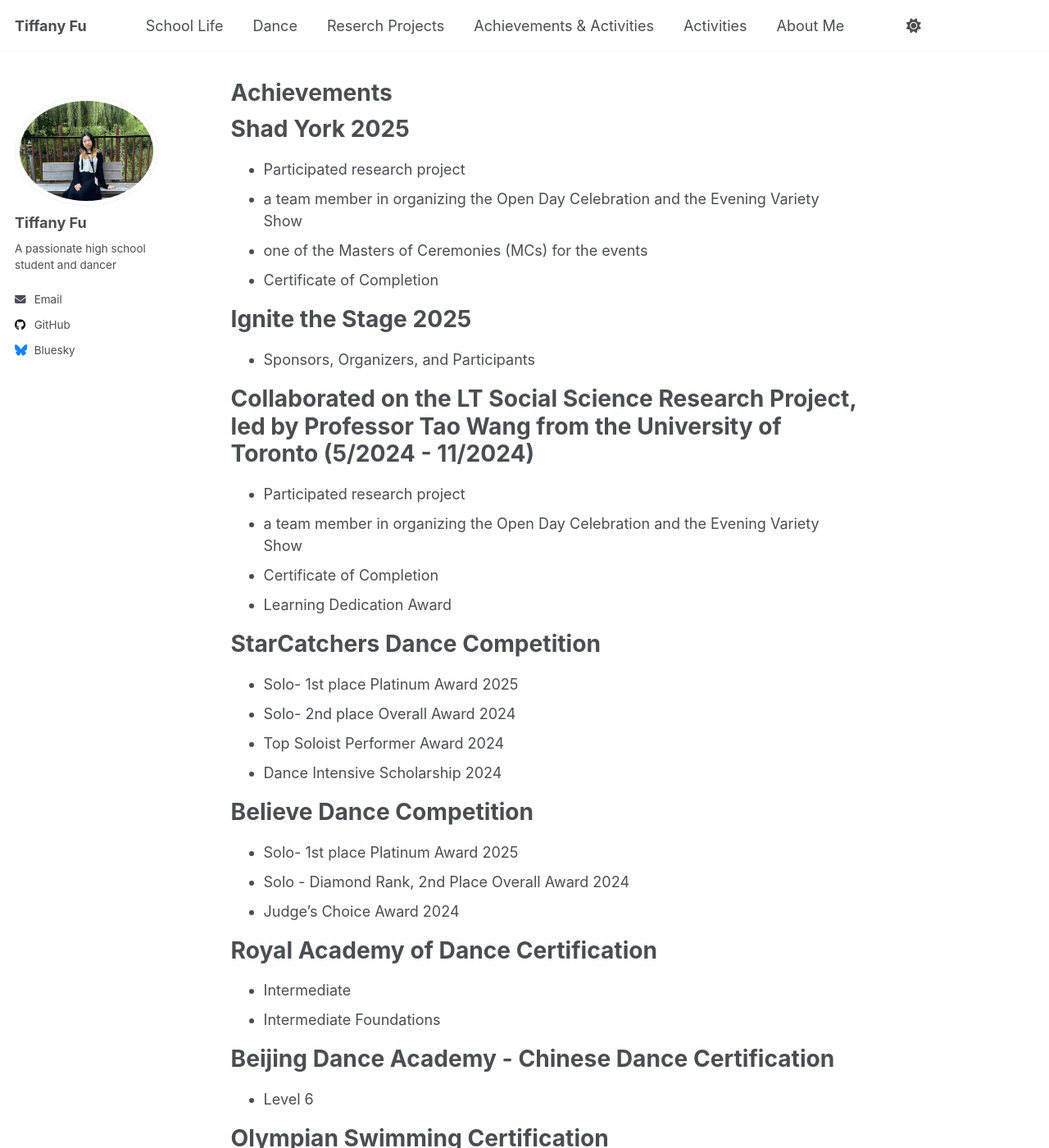
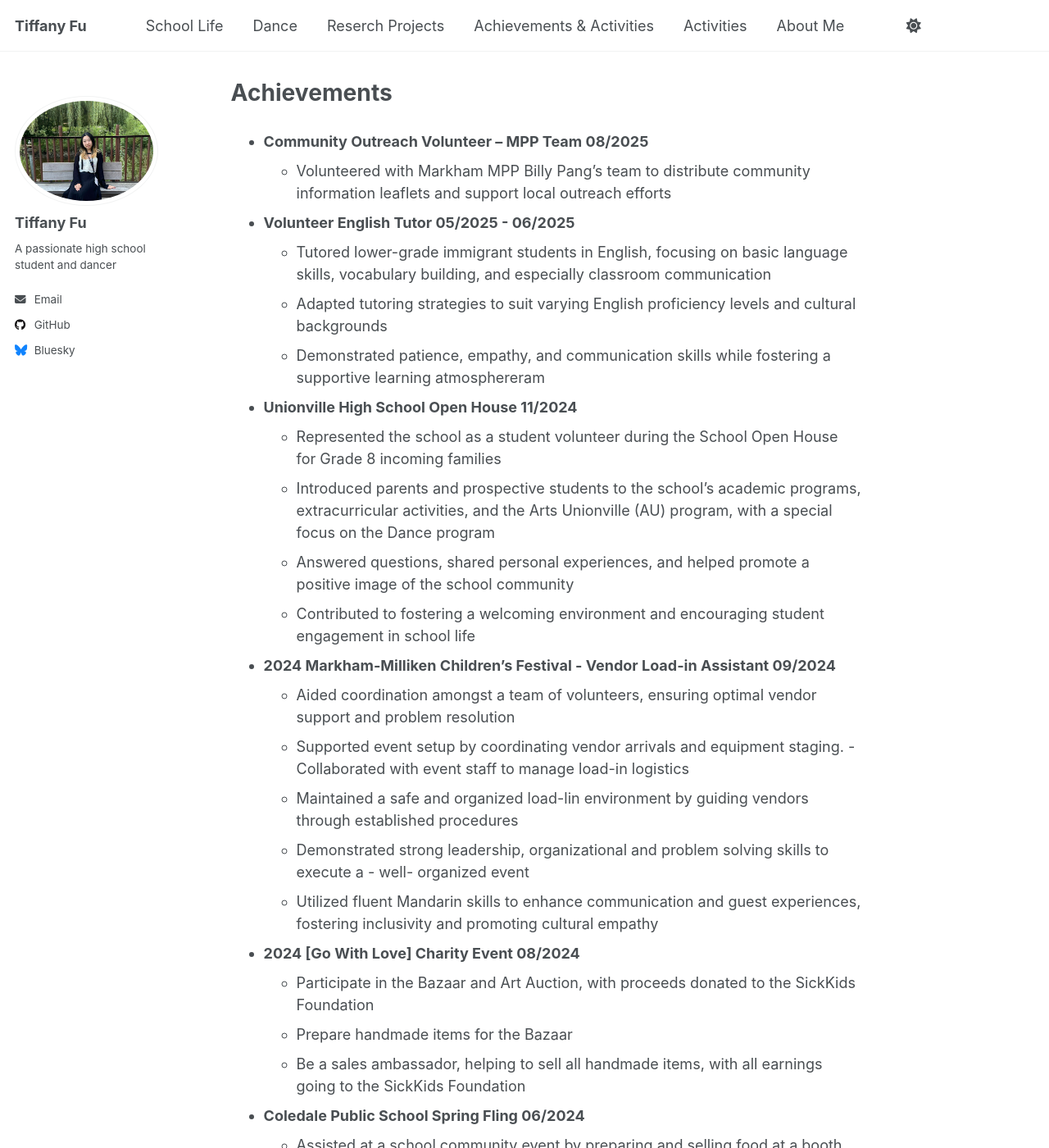
Before and after one commit to TiffanyJTFu/TiffanyFu, a Jekyll site: the page built from _portfolio/Activities.md, in a window 1280 px wide and 1400 px high. Shown: the whole window at 82% size. Built offline with Jekyll 4.4.1, drawn with Linux system fonts in a browser that asks for light colours; a script that is not in the unit is left out; some of the changed text lies outside the part shown.

Commit message:
Update Activities.md

```diff
--- a/_portfolio/Activities.md
+++ b/_portfolio/Activities.md
@@ -4,46 +4,63 @@ excerpt: ""
 collection: portfolio
 ---
 
-Shad York 2025
-===
-  * Participated research project
-  * a team member in organizing the Open Day Celebration and the Evening Variety Show
-  * one of the Masters of Ceremonies (MCs) for the events
-  * Certificate of Completion
-
-Ignite the Stage 2025
-===
-  * Sponsors, Organizers, and Participants
-
-Collaborated on the LT Social Science Research Project, led by Professor Tao Wang from the University of Toronto (5/2024 - 11/2024)
-===
-  * Participated research project
-  * a team member in organizing the Open Day Celebration and the Evening Variety Show
-  * Certificate of Completion
-  * Learning Dedication Award
-
-StarCatchers Dance Competition
-===
-  * Solo- 1st place Platinum Award 2025
-  * Solo- 2nd place Overall Award 2024
-  * Top Soloist Performer Award 2024
-  * Dance Intensive Scholarship 2024
-
-Believe Dance Competition
-===
-  * Solo- 1st place Platinum Award 2025
-  * Solo - Diamond Rank, 2nd Place Overall Award 2024
-  * Judge’s Choice Award 2024
-
-Royal Academy of Dance Certification
-===
-  * Intermediate
-  * Intermediate Foundations
-
-Beijing Dance Academy - Chinese Dance Certification
-===
-  * Level 6
-
-Olympian Swimming Certification
-===
-  * Level 12
+ * **Community Outreach Volunteer – MPP Team 08/2025**
+   * Volunteered with Markham MPP Billy Pang’s team to distribute community information leaflets and support local outreach efforts
+* **Volunteer English Tutor 05/2025 - 06/2025**
+   * Tutored lower-grade immigrant students in English, focusing on basic language skills, vocabulary building, and especially classroom communication
+   * Adapted tutoring strategies to suit varying English proficiency levels and cultural backgrounds
+   * Demonstrated patience, empathy, and communication skills while fostering a supportive learning atmosphereram
+* **Unionville High School Open House 11/2024**
+   * Represented the school as a student volunteer during the School Open House for Grade 8 incoming
+  families
+   * Introduced parents and prospective students to the school’s academic programs, extracurricular
+  activities, and the Arts Unionville (AU) program, with a special focus on the Dance program
+   * Answered questions, shared personal experiences, and helped promote a positive image of the school
+  community
+   * Contributed to fostering a welcoming environment and encouraging student engagement in school
+  life
+ * **2024 Markham-Milliken Children's Festival - Vendor Load-in Assistant 09/2024**
+   * Aided coordination amongst a team of volunteers, ensuring optimal vendor support and problem
+  resolution
+   * Supported event setup by coordinating vendor arrivals and equipment staging. - Collaborated with
+  event staff to manage load-in logistics
+   * Maintained a safe and organized load-lin environment by guiding vendors through established
+  procedures
+   * Demonstrated strong leadership, organizational and problem solving skills to execute a - well-
+  organized event
+   * Utilized fluent Mandarin skills to enhance communication and guest experiences, fostering
+  inclusivity and promoting cultural empathy
+* **2024 [Go With Love] Charity Event 08/2024**
+  * Participate in the Bazaar and Art Auction, with proceeds donated to the SickKids Foundation
+  * Prepare handmade items for the Bazaar
+  * Be a sales ambassador, helping to sell all handmade items, with all earnings going to the SickKids
+  Foundation
+* **Coledale Public School Spring Fling 06/2024**
+  * Assisted at a school community event by preparing and selling food at a booth
+  * Provided friendly and efficient customer service to students, parents, and staff
+  * Supported event operations by helping manage crowd flow and maintaining a clean, welcoming
+    booth environment
+  * Contributed to a successful fundraising effort through teamwork and communication
+* **2023 Markham-Milliken Children's Festival - Event Assistant 09/2023**
+  * Led coordination amongst a team of volunteers, ensuring optimal guest support and - problem
+  resolution
+  * Chief liaison for guest inquiries, proactively offering guidance and assistance - Demonstrated strong
+  leadership, organizational and problem solving skills to execute a well-organized event
+  * Utilized fluent Mandarin skills to enhance communication and guest experiences, fostering
+  inclusivity and promoting cultural empathy
+* **MCKAY Art Center’s Summer Camp - Event Assistant 08/2023**
+  * Collaborated with a team of volunteers to deliver superior service to summer camper - participants
+  * Efficiently resolved tensions and conflicts, applying strong interpersonal and critical thinking skills
+  * Supported camp leaders and campers by coordinating activities and promoting communication
+* **Varley Art Gallery - Canada Day Canvas Challenge - Program Assistant 07/09/2023**
+  * Created a welcoming atmosphere and facilitated activities for program participants - Managed the
+  setup and breakdown of equipment and materials while promoting working - safety for participants
+  * Fostered an engaging and uplifting educational experience overall
+* **Markham Museum March Break Event - Assistant/Exhibition Attendant 03/13/2023**
+  * Welcomed visitors to exhibition spaces and provided educational guidance on gallery - activities
+  * Collaborated with a team of volunteers to enhance visitor engagement with hands-on - activities
+  * Addressed safety concerns, maintaining a secure and positive environment Varley Art Gallery - Fall
+* **Session - Program Assistant 12/2022**
+  * Welcome participants and actively supported program activities
+  * Managed setup and takedown, coordinating closely with instructors for material needs - Monitored
+  participant experience, ensuring a positive and educational outcome throughout
```
